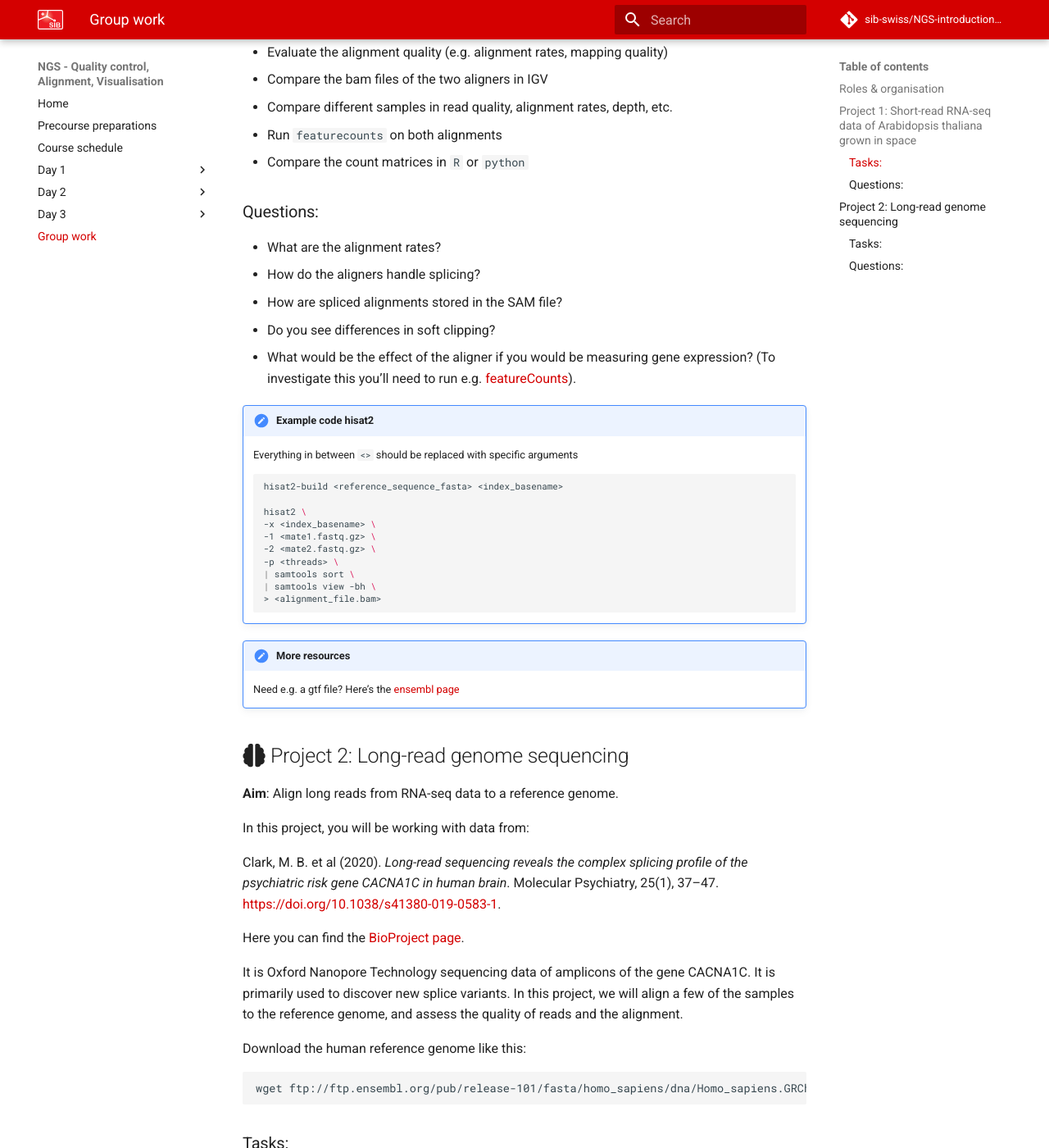
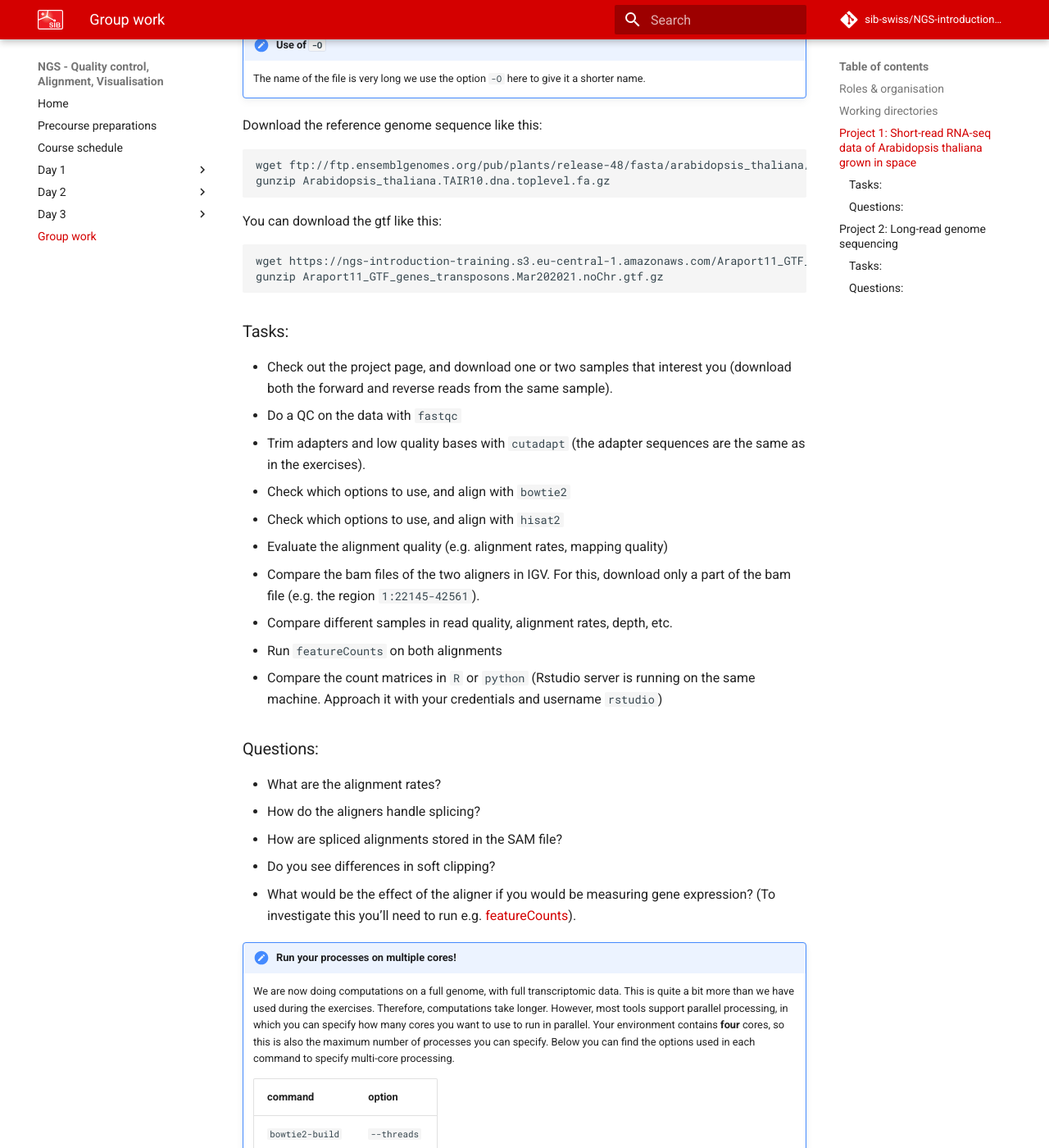
Before and after one commit to sib-swiss/NGS-introduction-training, an MkDocs documentation site: the page built from docs/group_work.md, in a window 1280 px wide and 1400 px high, scrolled down 1828 px. Shown: the whole window at 82% size. Built offline with MkDocs 1.6.1 and Material for MkDocs 9.7.7, drawn with Linux system fonts in a browser that asks for light colours; comment, search, counter and statistics services are not loaded; some of the changed text lies outside the part shown.

Commit message:
work project 1

````diff
--- a/docs/group_work.md
+++ b/docs/group_work.md
@@ -14,6 +14,20 @@ Project based learning is about learning by doing, but also about *peer instruct
 Each project has **tasks** and **questions**. By performing the tasks, you should be able to answer the questions. At the start of the project, make sure that each of you gets a task assigned. You should consider the tasks and questions as a guidance. If interesting questions pop up during the project, you are **encouraged** to work on those. Also, you don't have to perform all the tasks and answer all the questions.
 
 In the afternoon of day 2, you will divide the initial tasks, and start on the project. On day 3, you can work on the project in the morning and in the first part of the afternoon. We will conclude the projects with a **10-minute presentation** of each group.
+
+## Working directories
+
+Each group has access to a shared working directory. It is mounted in the root directory (`/`). Make a soft link in your home directory:
+
+```sh
+cd ~
+ln -s /group_work/<group name> ./
+```
+
+Now you can find your group directory at `~/<group name>`. Use this as much as possible.
+
+!!! warning
+    Do not remove the soft link with `rm -r`, this will delete the entire source directory. If you want to remove only the softlink, use `rm` (without `-r`), or `unlink`. More info [here](https://linuxize.com/post/how-to-remove-symbolic-links-in-linux/).
 
 ## :fontawesome-solid-seedling: Project 1: Short-read RNA-seq data of *Arabidopsis thaliana* grown in space
 
@@ -41,19 +55,28 @@ Download the reference genome sequence like this:
 
 ```sh
 wget ftp://ftp.ensemblgenomes.org/pub/plants/release-48/fasta/arabidopsis_thaliana/dna/Arabidopsis_thaliana.TAIR10.dna.toplevel.fa.gz
+gunzip Arabidopsis_thaliana.TAIR10.dna.toplevel.fa.gz
+```
+
+You can download the gtf like this:
+
+```sh
+wget https://ngs-introduction-training.s3.eu-central-1.amazonaws.com/Araport11_GTF_genes_transposons.Mar202021.noChr.gtf.gz
+gunzip Araport11_GTF_genes_transposons.Mar202021.noChr.gtf.gz
 ```
 
 ### Tasks:
 
-* Check out the BioProject, and download two samples that interest you.
+* Check out the project page, and download one or two samples that interest you (download both the forward and reverse reads from the same sample).
 * Do a QC on the data with `fastqc`
-* Check which options to use, and run `bwa-mem`
-* Check which options to use, and run `hisat2`
+* Trim adapters and low quality bases with `cutadapt` (the adapter sequences are the same as in the exercises).
+* Check which options to use, and align with `bowtie2`
+* Check which options to use, and align with `hisat2`
 * Evaluate the alignment quality (e.g. alignment rates, mapping quality)
-* Compare the bam files of the two aligners in IGV
+* Compare the bam files of the two aligners in IGV. For this, download only a part of the bam file (e.g. the region `1:22145-42561`).
 * Compare different samples in read quality, alignment rates, depth, etc.
-* Run `featurecounts` on both alignments
-* Compare the count matrices in `R` or `python`
+* Run `featureCounts` on both alignments
+* Compare the count matrices in `R` or `python` (Rstudio server is running on the same machine. Approach it with your credentials and username `rstudio`)
 
 ### Questions:
 
@@ -62,6 +85,19 @@ wget ftp://ftp.ensemblgenomes.org/pub/plants/release-48/fasta/arabidopsis_thalia
 * How are spliced alignments stored in the SAM file?
 * Do you see differences in soft clipping?
 * What would be the effect of the aligner if you would be measuring gene expression? (To investigate this you'll need to run e.g. [featureCounts](http://bioinf.wehi.edu.au/featureCounts/)).
+
+!!! hint "Run your processes on multiple cores!"
+    We are now doing computations on a full genome, with full transcriptomic data. This is quite a bit more than we have used during the exercises. Therefore, computations take longer. However, most tools support parallel processing, in which you can specify how many cores you want to use to run in parallel. Your environment contains **four** cores, so this is also the maximum number of processes you can specify. Below you can find the options used in each command to specify multi-core processing.
+
+    | command       	| option    	|
+    |---------------	|-----------	|
+    | `bowtie2-build` 	| `--threads` 	|
+    | `hisat2-build`  	| `--threads` 	|
+    | `fastqc`       	| `--threads` 	|
+    | `cutadapt`      	| `--cores`   	|
+    | `bowtie2`       	| `--threads` 	|
+    | `hisat2`        	| `--threads` 	|
+    | `featureCounts`  	| `-T`        	|
 
 !!! hint "Example code hisat2"
     Everything in between `<>` should be replaced with specific arguments
@@ -73,7 +109,7 @@ wget ftp://ftp.ensemblgenomes.org/pub/plants/release-48/fasta/arabidopsis_thalia
     -x <index_basename> \
     -1 <mate1.fastq.gz> \
     -2 <mate2.fastq.gz> \
-    -p <threads> \
+    --threads <threads> \
     | samtools sort \
     | samtools view -bh \
     > <alignment_file.bam>
````
Also changed, not shown: docs/day1/quality_control.md (line endings or trailing spaces), 2 other files.
